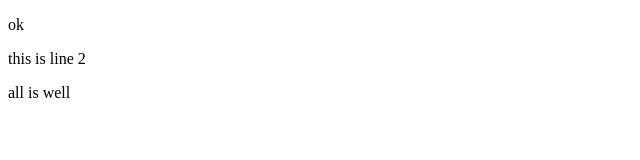
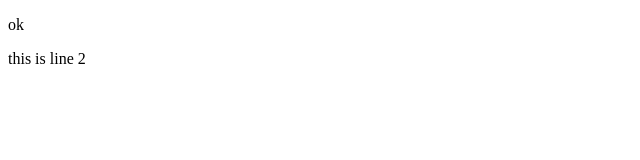
Before and after one commit to subrat001/test_01, a plain HTML site: page index.html in a window 1280 px wide. Shown: the full height of the page, 0-640 px from the left. Drawn offline with Linux system fonts and the light colour scheme.

Commit message:
remove a line

```diff
--- a/index.html
+++ b/index.html
@@ -8,6 +8,5 @@
 <body>
     <p>ok</p>
     <p>this is line 2</p>
-    <p>all is well</p>
 </body>
 </html>
```
